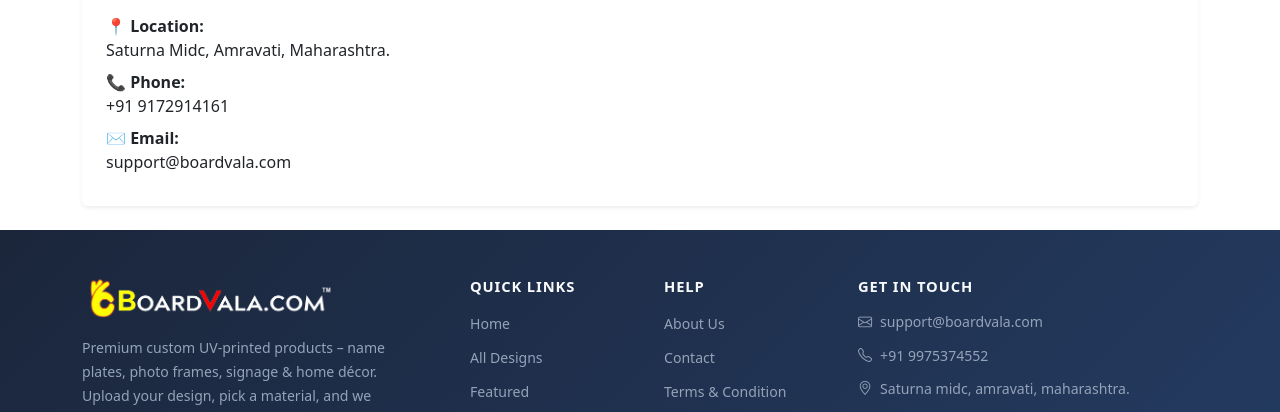
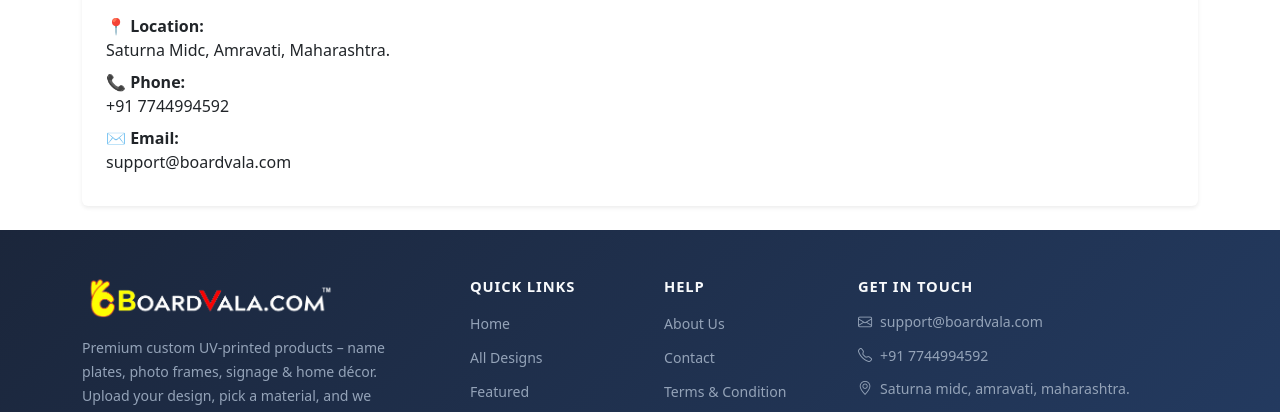
Before and after one commit to boardvala/boardvala-frontend-nextjs, a Next.js app: page /about in a window 1280 px wide. Shown: the part 879-1291 px from the top of the page. Built offline with nearby package versions, Linux system fonts and the light colour scheme; no server answers.

Commit message:
Contacts no change

```diff
--- a/src/app/about/AboutClient.jsx
+++ b/src/app/about/AboutClient.jsx
@@ -76,7 +76,7 @@ export default function About() {
               <p className="mb-2">
                 <strong>📞 Phone:</strong>
                 <br />
-                +91 9172914161
+                +91 7744994592
               </p>
 
               <p className="mb-2">
--- a/src/app/contact/ContactClient.jsx
+++ b/src/app/contact/ContactClient.jsx
@@ -33,7 +33,7 @@ export default function Contact() {
                 <p className="mb-3">
                   <strong>📞 Phone</strong>
                   <br />
-                  +91 9172914161
+                  +91 7744994592
                 </p>
 
                 <p className="mb-3">
--- a/src/components/WhatsAppButton.jsx
+++ b/src/components/WhatsAppButton.jsx
@@ -1,5 +1,5 @@
 
-const PHONE_NUMBER = "+918329860034"; // ← तुमचा नंबर टाका
+const PHONE_NUMBER = "+917744994592"; // ← तुमचा नंबर टाका
 const PREFILLED_MESSAGE = "Hi! I have a question about BoardVala."; // user ला आधीच भरलेला मजकूर
 
 export default function WhatsAppButton() {
--- a/src/components/layout/Footer.jsx
+++ b/src/components/layout/Footer.jsx
@@ -56,7 +56,7 @@ export default function Footer() {
               </li>
               <li>
                 <i className="bi bi-telephone me-2"></i>
-                <a href="tel:+919975374552">+91 9975374552</a>
+                <a href="tel:+919975374552">+91 7744994592</a>
               </li>
               <li>
                 <i className="bi bi-geo-alt me-2"></i>
@@ -91,7 +91,7 @@ export default function Footer() {
                 <i className="bi bi-youtube"></i>
               </a>
               <a
-                href="https://wa.me/918329860034"
+                href="https://wa.me/917744994592"
                 target="_blank"
                 rel="noopener noreferrer"
                 aria-label="WhatsApp"
```
